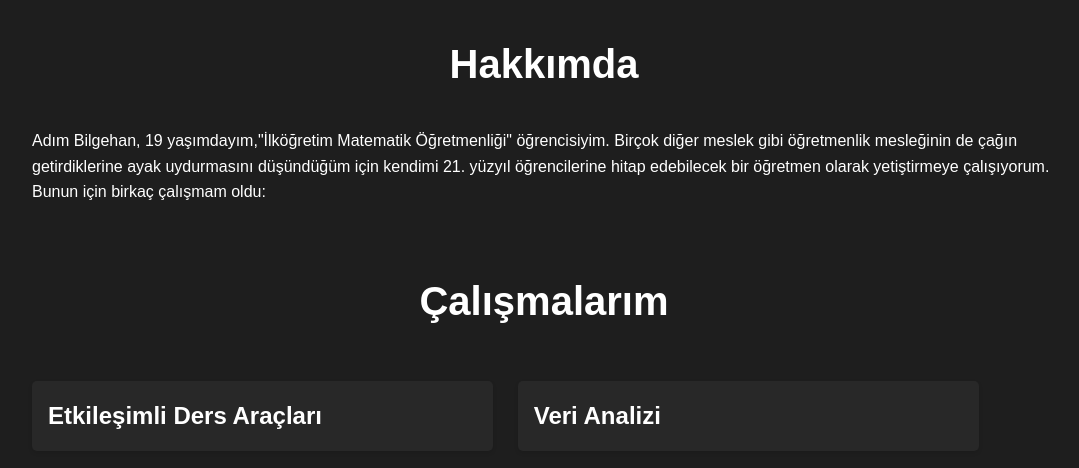
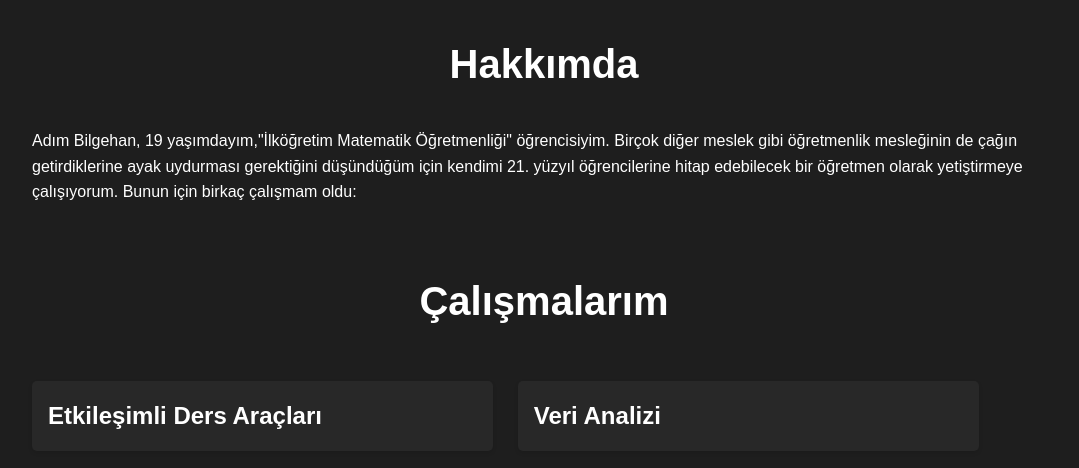
Before and after one commit to bilgehandl/bilgehandl.github.io, a plain HTML site: page index.html in a window 1280 px wide. Shown: the whole page, without its empty margins (96-1175 px from the left). Drawn offline with Linux system fonts and the light colour scheme.

Commit message:
Update index.html

```diff
--- a/index.html
+++ b/index.html
@@ -81,7 +81,7 @@
    <section id="about" class="section-container">
         <h1> Hakkımda</h1>
         <p>
-    Adım Bilgehan, 19 yaşımdayım,"İlköğretim Matematik Öğretmenliği" öğrencisiyim. Birçok diğer meslek gibi öğretmenlik mesleğinin de çağın getirdiklerine ayak uydurmasını düşündüğüm için kendimi 21. yüzyıl öğrencilerine hitap edebilecek bir öğretmen olarak yetiştirmeye çalışıyorum. Bunun için birkaç çalışmam oldu:
+    Adım Bilgehan, 19 yaşımdayım,"İlköğretim Matematik Öğretmenliği" öğrencisiyim. Birçok diğer meslek gibi öğretmenlik mesleğinin de çağın getirdiklerine ayak uydurması gerektiğini düşündüğüm için kendimi 21. yüzyıl öğrencilerine hitap edebilecek bir öğretmen olarak yetiştirmeye çalışıyorum. Bunun için birkaç çalışmam oldu:
         </p>
     </section>
 
```
